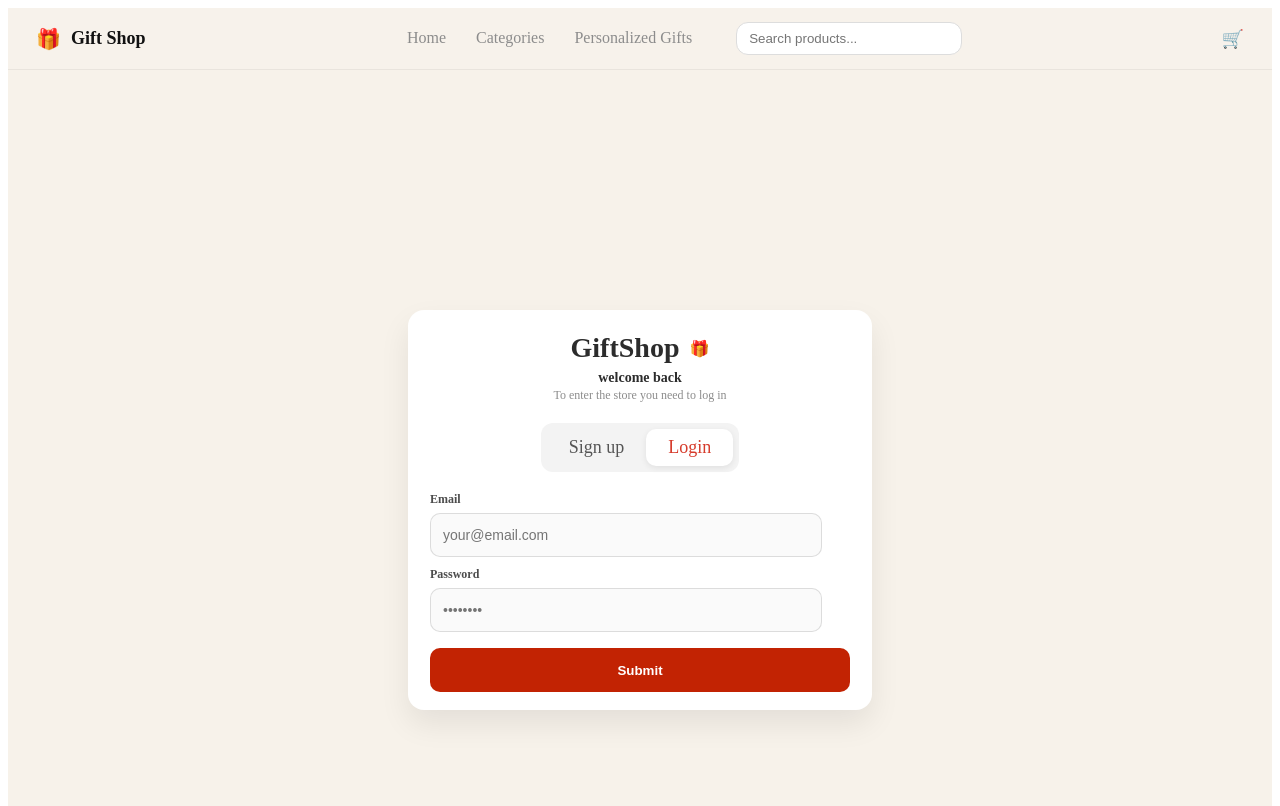
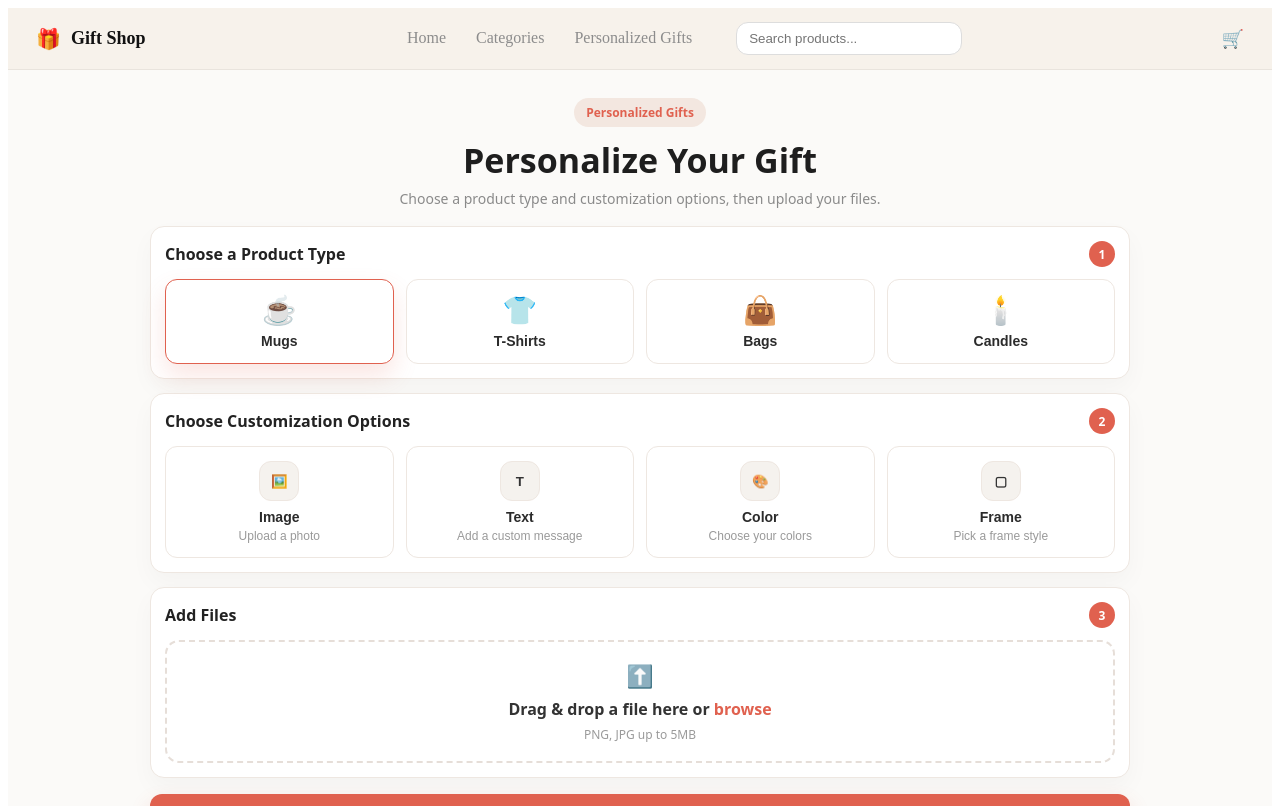
Before and after one commit to AlisarJaber/giftShop1, a React app in the folder Frontend/: page /personal in a window 1280 px wide. Before the commit this address led to /login. Shown: the top 806 px of the page. Built offline with nearby package versions, Linux system fonts and the light colour scheme; the HTML template or start-up script is replaced by a standard one.

Commit message:
personalized

```diff
--- a/Frontend/src/app.jsx
+++ b/Frontend/src/app.jsx
@@ -9,6 +9,7 @@ import ProductsPage from "./components/pages/Products/ProductsPage";
 import ProductDetailsPage from "./components/pages/Products/ProductDetailsPage";
 import CategoriesPage from "./components/pages/category/CategoriesPage";
 import CartPage from "./components/pages/carts/CartPage";
+import PersonalizedGifts from "./components/pages/personalized/PersonalizedGifts";
 
 function RequireAuth({ children }) {
   const token = localStorage.getItem("token");
@@ -23,6 +24,9 @@ export default function App() {
 
       <Routes>
         {/* דף בית -> מוצרים */}
+
+        <Route path="/personal" element={<PersonalizedGifts />} />
+
         <Route path="/" element={<Navigate to="/products" replace />} />
 
         <Route path="/signup" element={<Signup />} />
--- a/Frontend/src/components/pages/carts/cart.css
+++ b/Frontend/src/components/pages/carts/cart.css
@@ -87,7 +87,7 @@
 
 .cart-summary-total {
   font-weight: 900;
-  color: #e0614f;
+  color: #c22303;
 }
 
 .cart-checkout-btn {
@@ -98,7 +98,7 @@
   padding: 12px 14px;
   font-weight: 800;
   cursor: pointer;
-  background: #e0614f;
+  background: #c22303;
   color: #fff;
   box-shadow: 0 10px 20px rgba(224, 97, 79, 0.22);
 }
@@ -220,7 +220,7 @@
 }
 
 .cart-item-total {
-  color: #e0614f;
+  color: #c22303;
   font-weight: 900;
   font-size: 14px;
   margin-right: auto; /* pushes total to the left visually in RTL row */
--- /dev/null
+++ b/Frontend/src/components/pages/personalized/Personalized.css
@@ -0,0 +1,196 @@
+.pg-page{
+  min-height:100vh;
+  background:#fbfaf8;
+  padding:28px 0 60px;
+  font-family: system-ui, -apple-system, "Segoe UI", Arial;
+}
+
+.pg-container{
+  width:min(980px, 92vw);
+  margin:0 auto;
+}
+
+.pg-top{
+  text-align:center;
+  margin-bottom:18px;
+}
+
+.pg-badge{
+  display:inline-block;
+  padding:6px 12px;
+  border-radius:999px;
+  background:#f3e7e0;
+  color:#e0614f;
+  font-weight:800;
+  font-size:12px;
+}
+
+.pg-title{
+  margin:10px 0 6px;
+  font-size:34px;
+  font-weight:900;
+  color:#1e1e1e;
+}
+
+.pg-subtitle{
+  margin:0;
+  color:#8a8a8a;
+  font-size:14px;
+}
+
+.pg-card{
+  background:#fff;
+  border:1px solid #eee7e1;
+  border-radius:14px;
+  padding:14px;
+  margin-top:14px;
+  box-shadow:0 10px 25px rgba(0,0,0,0.03);
+}
+
+.pg-card-head{
+  display:flex;
+  align-items:center;
+  justify-content:space-between;
+  margin-bottom:12px;
+}
+
+.pg-card-title{
+  font-weight:900;
+  color:#222;
+}
+
+.pg-step{
+  width:26px;height:26px;
+  border-radius:999px;
+  display:grid;
+  place-items:center;
+  background:#e0614f;
+  color:#fff;
+  font-weight:900;
+  font-size:12px;
+}
+
+.pg-grid{
+  display:grid;
+  grid-template-columns: repeat(4, minmax(0, 1fr));
+  gap:12px;
+}
+
+.pg-grid.options{
+  grid-template-columns: repeat(4, minmax(0, 1fr));
+}
+
+@media (max-width: 820px){
+  .pg-grid, .pg-grid.options{ grid-template-columns: repeat(2, minmax(0, 1fr)); }
+}
+
+.pg-tile{
+  border:1px solid #eee7e1;
+  background:#fff;
+  border-radius:12px;
+  padding:14px 12px;
+  cursor:pointer;
+  text-align:center;
+  transition: transform .06s ease, border-color .2s ease, box-shadow .2s ease;
+}
+
+.pg-tile:hover{
+  transform: translateY(-1px);
+  box-shadow:0 12px 22px rgba(0,0,0,0.05);
+}
+
+.pg-tile.is-active{
+  border-color:#e0614f;
+  box-shadow:0 12px 24px rgba(224,97,79,0.16);
+}
+
+.pg-tile-icon{
+  font-size:28px;
+  margin-bottom:6px;
+}
+
+.pg-option-icon{
+  width:38px;height:38px;
+  border-radius:12px;
+  background:#f5f2ee;
+  border:1px solid #eee7e1;
+  display:grid;
+  place-items:center;
+  margin:0 auto 8px;
+  font-weight:900;
+  color:#333;
+}
+
+.pg-tile-label{
+  font-weight:900;
+  color:#2b2b2b;
+  font-size:14px;
+}
+
+.pg-tile-desc{
+  margin-top:4px;
+  color:#9a9a9a;
+  font-size:12px;
+}
+
+.pg-drop{
+  display:block;
+  border:2px dashed #e6ded8;
+  border-radius:14px;
+  padding:18px;
+  text-align:center;
+  background:#fff;
+  cursor:pointer;
+}
+
+.pg-file{ display:none; }
+
+.pg-drop-icon{
+  font-size:22px;
+  margin-bottom:8px;
+}
+
+.pg-drop-text{
+  font-weight:800;
+  color:#333;
+}
+
+.pg-drop-text span{
+  color:#e0614f;
+}
+
+.pg-drop-hint{
+  margin-top:6px;
+  font-size:12px;
+  color:#9a9a9a;
+}
+
+.pg-file-name{
+  margin-top:10px;
+  font-size:12px;
+  color:#444;
+}
+
+.pg-submit{
+  width:100%;
+  margin-top:16px;
+  border:none;
+  border-radius:12px;
+  padding:13px 14px;
+  font-weight:900;
+  cursor:pointer;
+  background:#e0614f;
+  color:#fff;
+  box-shadow:0 10px 20px rgba(224, 97, 79, 0.22);
+}
+
+.pg-submit:hover{
+  filter:brightness(.98);
+}
+
+.pg-footer-note{
+  text-align:center;
+  margin-top:10px;
+  color:#8a8a8a;
+  font-size:12px;
+}
--- /dev/null
+++ b/Frontend/src/components/pages/personalized/PersonalizedGifts.jsx
@@ -0,0 +1,138 @@
+import { useMemo, useState } from "react";
+import "./personalized.css";
+
+const PRODUCT_TYPES = [
+  { id: "mugs", label: "Mugs", emoji: "☕" },
+  { id: "tshirts", label: "T-Shirts", emoji: "👕" },
+  { id: "bags", label: "Bags", emoji: "👜" },
+  { id: "candles", label: "Candles", emoji: "🕯️" },
+];
+
+const OPTIONS = [
+  { id: "image", title: "Image", desc: "Upload a photo" , icon: "🖼️" },
+  { id: "text", title: "Text", desc: "Add a custom message", icon: "T" },
+  { id: "color", title: "Color", desc: "Choose your colors", icon: "🎨" },
+  { id: "frame", title: "Frame", desc: "Pick a frame style", icon: "▢" },
+];
+
+export default function PersonalizedGifts() {
+  const [selectedType, setSelectedType] = useState(PRODUCT_TYPES[0].id);
+  const [selectedOptions, setSelectedOptions] = useState(new Set());
+  const [fileName, setFileName] = useState("");
+
+  const toggleOption = (id) => {
+    setSelectedOptions((prev) => {
+      const next = new Set(prev);
+      if (next.has(id)) next.delete(id);
+      else next.add(id);
+      return next;
+    });
+  };
+
+  const selectedTypeLabel = useMemo(
+    () => PRODUCT_TYPES.find((t) => t.id === selectedType)?.label,
+    [selectedType]
+  );
+
+  const handleFile = (e) => {
+    const f = e.target.files?.[0];
+    setFileName(f ? f.name : "");
+  };
+
+  const handleSubmit = () => {
+    // כאן בהמשך תשלחי לשרת / תנווטי לעמוד הבא
+    alert(
+      `Type: ${selectedTypeLabel}\nOptions: ${[...selectedOptions].join(", ") || "None"}\nFile: ${fileName || "No file"}`
+    );
+  };
+
+  return (
+    <div className="pg-page">
+      <div className="pg-container">
+        <div className="pg-top">
+          <span className="pg-badge">Personalized Gifts</span>
+          <h1 className="pg-title">Personalize Your Gift</h1>
+          <p className="pg-subtitle">
+            Choose a product type and customization options, then upload your files.
+          </p>
+        </div>
+
+        {/* Step 1 */}
+        <section className="pg-card">
+          <div className="pg-card-head">
+            <div className="pg-card-title">Choose a Product Type</div>
+            <div className="pg-step">1</div>
+          </div>
+
+          <div className="pg-grid">
+            {PRODUCT_TYPES.map((t) => (
+              <button
+                key={t.id}
+                className={`pg-tile ${selectedType === t.id ? "is-active" : ""}`}
+                onClick={() => setSelectedType(t.id)}
+                type="button"
+              >
+                <div className="pg-tile-icon">{t.emoji}</div>
+                <div className="pg-tile-label">{t.label}</div>
+              </button>
+            ))}
+          </div>
+        </section>
+
+        {/* Step 2 */}
+        <section className="pg-card">
+          <div className="pg-card-head">
+            <div className="pg-card-title">Choose Customization Options</div>
+            <div className="pg-step">2</div>
+          </div>
+
+          <div className="pg-grid options">
+            {OPTIONS.map((op) => (
+              <button
+                key={op.id}
+                className={`pg-tile ${selectedOptions.has(op.id) ? "is-active" : ""}`}
+                onClick={() => toggleOption(op.id)}
+                type="button"
+              >
+                <div className="pg-option-icon">{op.icon}</div>
+                <div className="pg-tile-label">{op.title}</div>
+                <div className="pg-tile-desc">{op.desc}</div>
+              </button>
+            ))}
+          </div>
+        </section>
+
+        {/* Step 3 */}
+        <section className="pg-card">
+          <div className="pg-card-head">
+            <div className="pg-card-title">Add Files</div>
+            <div className="pg-step">3</div>
+          </div>
+
+          <label className="pg-drop">
+            <input
+              className="pg-file"
+              type="file"
+              accept="image/*"
+              onChange={handleFile}
+            />
+            <div className="pg-drop-icon">⬆️</div>
+            <div className="pg-drop-text">
+              Drag & drop a file here or <span>browse</span>
+            </div>
+            <div className="pg-drop-hint">PNG, JPG up to 5MB</div>
+            {fileName ? <div className="pg-file-name">Selected: {fileName}</div> : null}
+          </label>
+        </section>
+
+        <button className="pg-submit" onClick={handleSubmit} type="button">
+          Submit Custom Request
+        </button>
+
+        <div className="pg-footer-note">
+          We’ll review your request and get back to you within 24 hours.
+        </div>
+      </div>
+    </div>
+  );
+}
```
